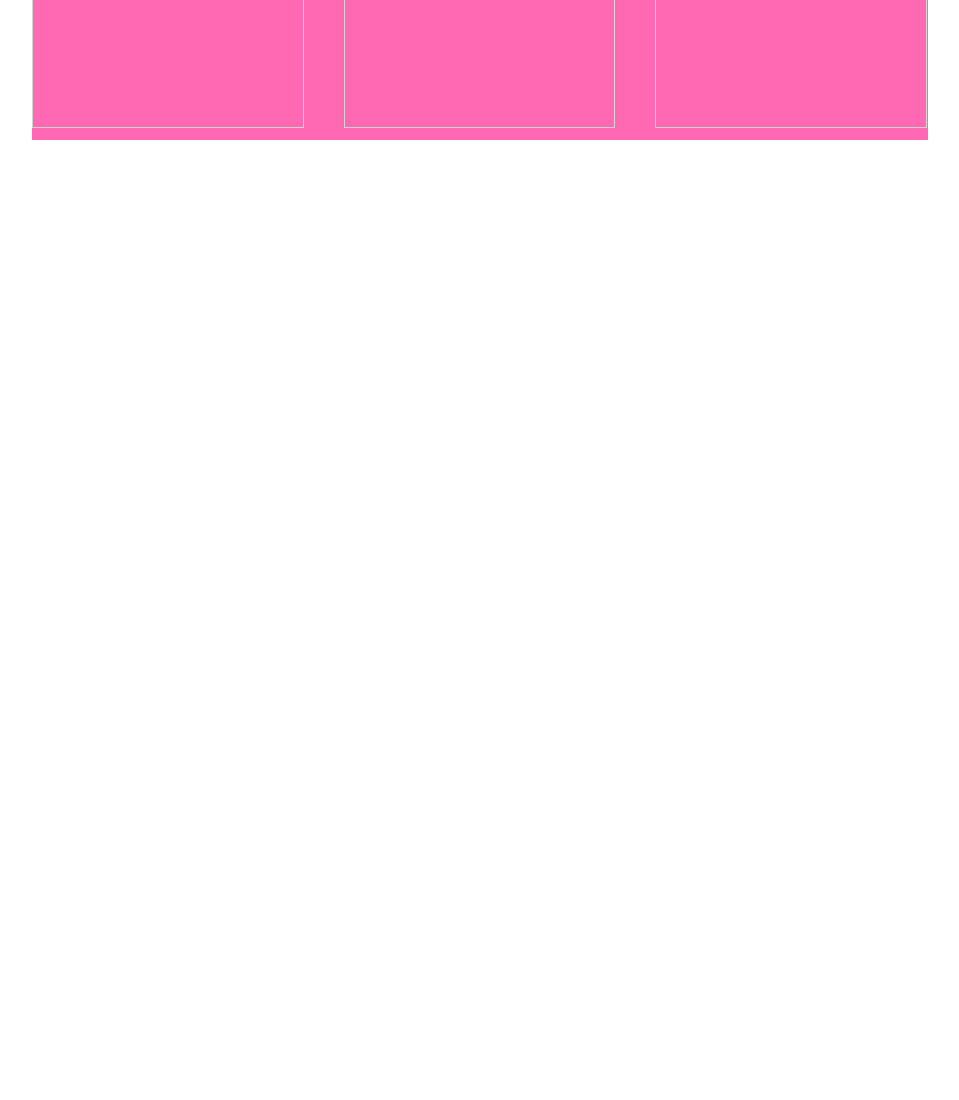
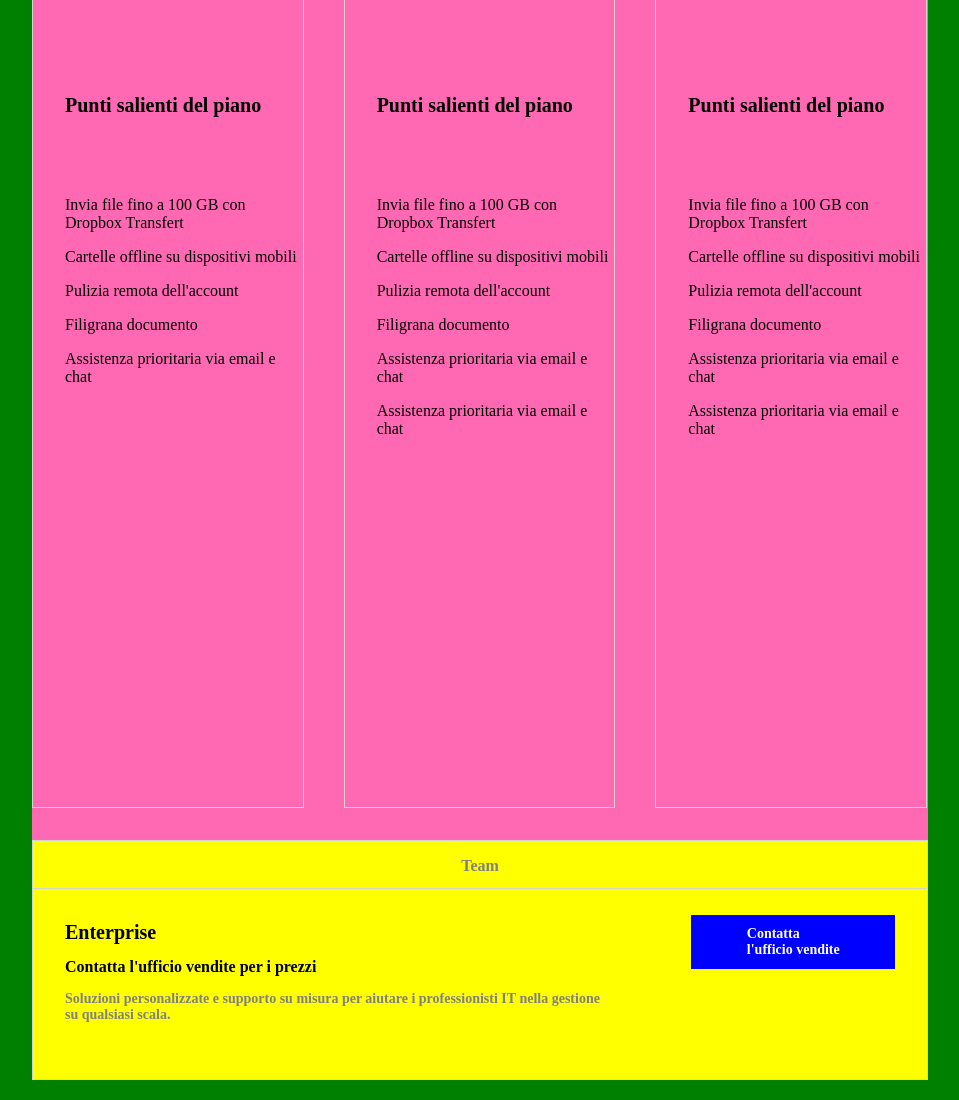
Before and after one commit to antonrugg/htmlcss-dropbox, a plain HTML site: page index.html in a window 1280 px wide. Shown: the part 2180-3280 px from the top of the page, without its empty margins (160-1119 px from the left). Before the commit the page ends 2320 px from the top, so only its background shows below. Drawn offline with Linux system fonts and the light colour scheme.

Commit message:
end table section - vertical and horizontal

```diff
--- a/index.html
+++ b/index.html
@@ -215,13 +215,27 @@
                 </div>
             </div>
 
+            <div class="horizontal-table clearfix">
+                <div class="horizontal-table-header">
+                    <p>Team</p>
+                </div>
+                <div class="contact-office-text clearfix">
+                    <h4>Enterprise</h4>
+                    <p>Contatta l'ufficio vendite per i prezzi</p>
+                    <p>Soluzioni personalizzate e supporto su misura per aiutare i professionisti IT nella gestione su qualsiasi scala.</p>
+                </div>
+                <div id="horizontal-btn" class="clearfix">
+                    <a class="offer-btns" href="#nowhere">Contatta l'ufficio vendite</a>
+                </div>
+            </div>
+        </div>
+    </section>
+    <!-- fine tabelle offerte  -->
+    <!-- inizio sezione di ricerca partner dropbox -->
+
+    <section class="look-for-partner-section">
 
 
-
-
-
-
-        </div>
     </section>
 
 </body>
--- a/style.css
+++ b/style.css
@@ -137,13 +137,13 @@
 /* inizio plan section */
 
 .plan-section{
-    height: 100vh;
+    height: 320vh;
     position: relative;
     background-color: green;
 }
 
 .plan-section-container{
-    height: 200vh;
+    height: 300vh;
     width: 70%;
     background-color: hotpink;
     margin: auto;
@@ -302,3 +302,62 @@
 .highlights-container > p{
     margin-bottom: 1rem;
 }
+
+
+.horizontal-table{
+    width: 100%;
+    height:10%;
+    margin-top: 2rem;
+    background-color: yellow;
+    position: relative;
+    border: 1px solid lightgray;
+}
+
+.horizontal-table-header{
+    position: absolute;
+    font-size: 16px;
+    font-weight: bold;
+    color: gray;
+    width: 100%;
+    height: 20%;
+    text-align: center;
+    padding-top: 1rem;
+    border-bottom: 1px solid lightgray;
+}
+
+.contact-office-text{
+    float: left;
+    width: 65%;
+    padding-left: 2rem;
+    padding-top: 5rem;
+    font-size: 20px;
+}
+
+.contact-office-text > p{
+    font-size: 16px;
+    font-weight: bold;
+    padding-top: 0.9rem;
+}
+
+.contact-office-text >p:last-of-type{
+    font-size: 14px;
+    color: gray;
+}
+
+#horizontal-btn{
+    width: 30%;
+    font-size: 16px;
+    float: right;
+    margin-bottom: 100px;
+    position: relative;
+}
+
+#horizontal-btn > a{
+    position: absolute;
+    top: 10px;
+    right: 2rem;
+    color: white;
+    text-decoration: none;
+    background-color: blue;
+    padding: 0.7rem 3rem 0.7rem 3.5rem;
+}
```
